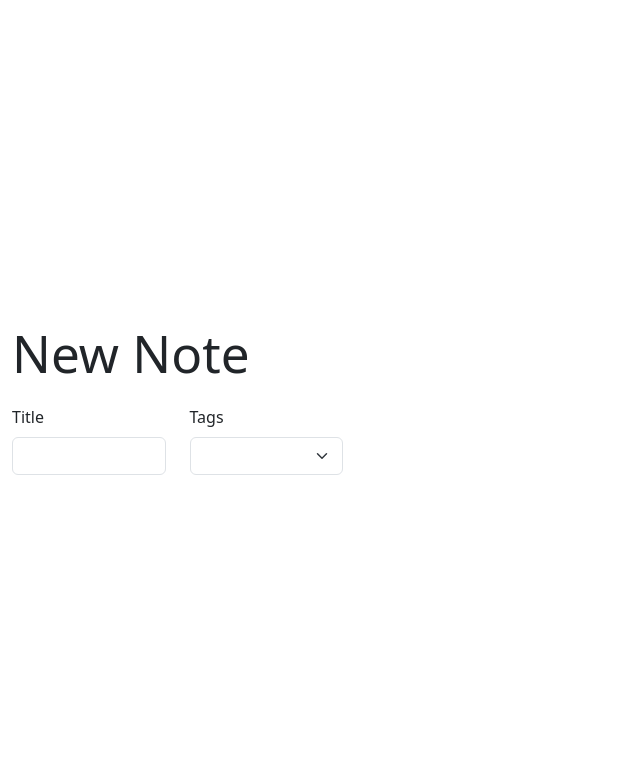
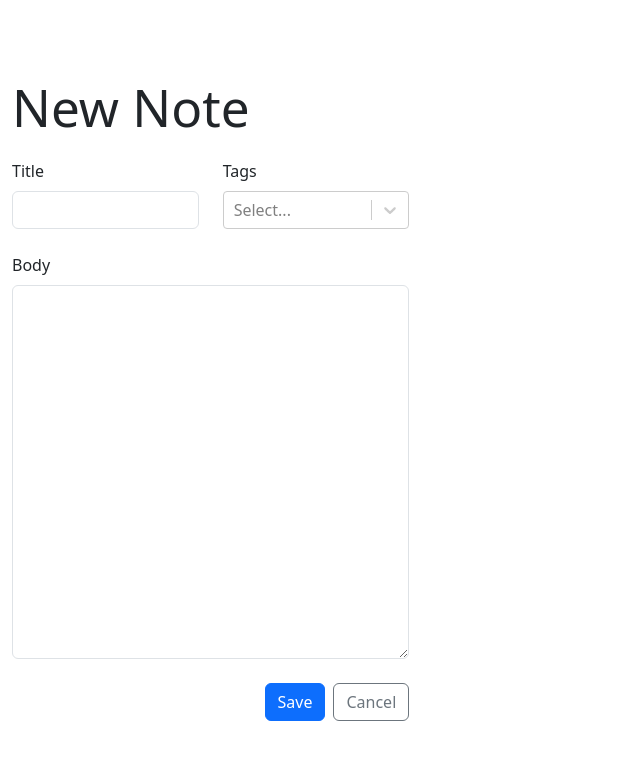
Before and after one commit to AlvaroSapata/todo-notes, a React (Vite) app: page /new in a window 1280 px wide. Shown: the top 760 px of the page, without its empty margins (0-640 px from the left). Built offline with nearby package versions, Linux system fonts and the light colour scheme.

Commit message:
NewForm Structure

```diff
--- a/package.json
+++ b/package.json
@@ -14,7 +14,8 @@
     "react": "^18.3.1",
     "react-bootstrap": "^2.10.4",
     "react-dom": "^18.3.1",
-    "react-router-dom": "^6.25.1"
+    "react-router-dom": "^6.25.1",
+    "react-select": "^5.8.0"
   },
   "devDependencies": {
     "@types/react": "^18.3.3",
--- a/src/NoteForm.tsx
+++ b/src/NoteForm.tsx
@@ -1,4 +1,6 @@
-import { Col, Form, Row, Stack } from "react-bootstrap";
+import { Button, Col, Form, Row, Stack } from "react-bootstrap";
+import { Link } from "react-router-dom";
+import CreatableReactSelect from "react-select/creatable";
 
 export function NoteForm() {
   return (
@@ -8,16 +10,30 @@
           <Col>
             <Form.Group controlId="title">
               <Form.Label>Title</Form.Label>
-              <Form.Control required/>
+              <Form.Control required />
             </Form.Group>
           </Col>
           <Col>
             <Form.Group controlId="tags">
               <Form.Label>Tags</Form.Label>
-              <Form.Select required/>
+              <CreatableReactSelect isMulti />
             </Form.Group>
           </Col>
         </Row>
+        <Form.Group controlId="markdown">
+          <Form.Label>Body</Form.Label>
+          <Form.Control required as="textarea" rows={15} />
+        </Form.Group>
+        <Stack direction="horizontal" gap={2} className="justify-content-end">
+          <Button type="submit" variant="primary">
+            Save
+          </Button>
+          <Link to="..">
+            <Button type="button" variant="outline-secondary">
+              Cancel
+            </Button>
+          </Link>
+        </Stack>
       </Stack>
     </Form>
   );
```
Also changed, not shown: 1 other file (tests, documents, lock files or other folders).
